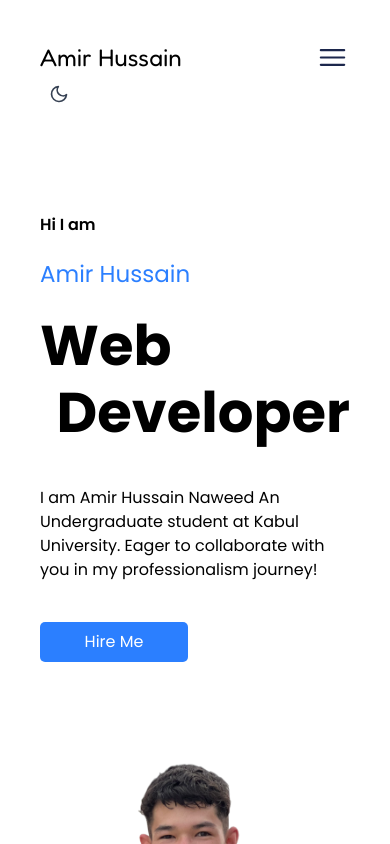
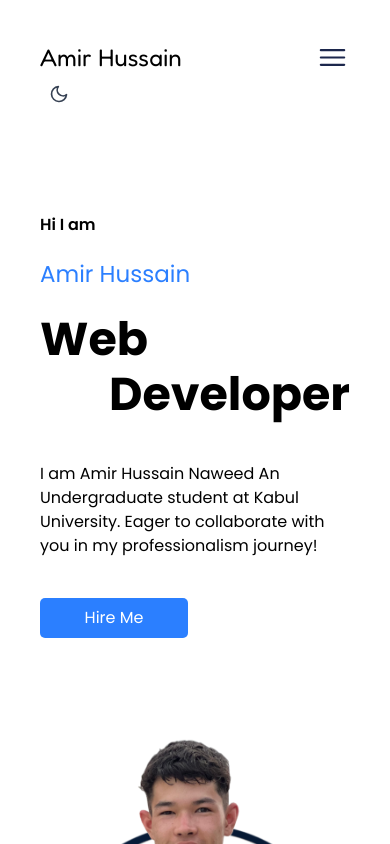
Before and after one commit to amirhussainnaweed/portfolio, a React app: page / in a window 390 px wide. Shown: the top 844 px of the page. Built offline with nearby package versions, Linux system fonts and the light colour scheme; the HTML template or start-up script is replaced by a standard one; a web font is replaced by a local one.

Commit message:
font update

```diff
--- a/src/sections/Hero.jsx
+++ b/src/sections/Hero.jsx
@@ -13,12 +13,12 @@ const Hero = () => {
           Amir Hussain
         </h2>
         <div>
-          <h1 className="font-Poppins font-bold text-[56px] sm:text-[70px] md:text-[75px] lg:text-[85px] xl:text-[90px] 2xl:text-[100px] leading-[120%] tracking-[3%]">
+          <h1 className="font-Poppins font-bold text-[46px] sm:text-[70px] md:text-[75px] lg:text-[85px] xl:text-[90px] 2xl:text-[100px] leading-[120%] tracking-[3%]">
             Web
           </h1>
           <div className="flex">
             <div className="w-[100px] px-2"></div>
-            <h1 className="font-Poppins font-bold text-[56px] sm:text-[70px] md:text-[75px] lg:text-[85px] xl:text-[90px] 2xl:text-[100px] leading-[120%] tracking-[3%]">
+            <h1 className="font-Poppins font-bold text-[46px] sm:text-[70px] md:text-[75px] lg:text-[85px] xl:text-[90px] 2xl:text-[100px] leading-[120%] tracking-[3%]">
               Developer
             </h1>
           </div>
```
